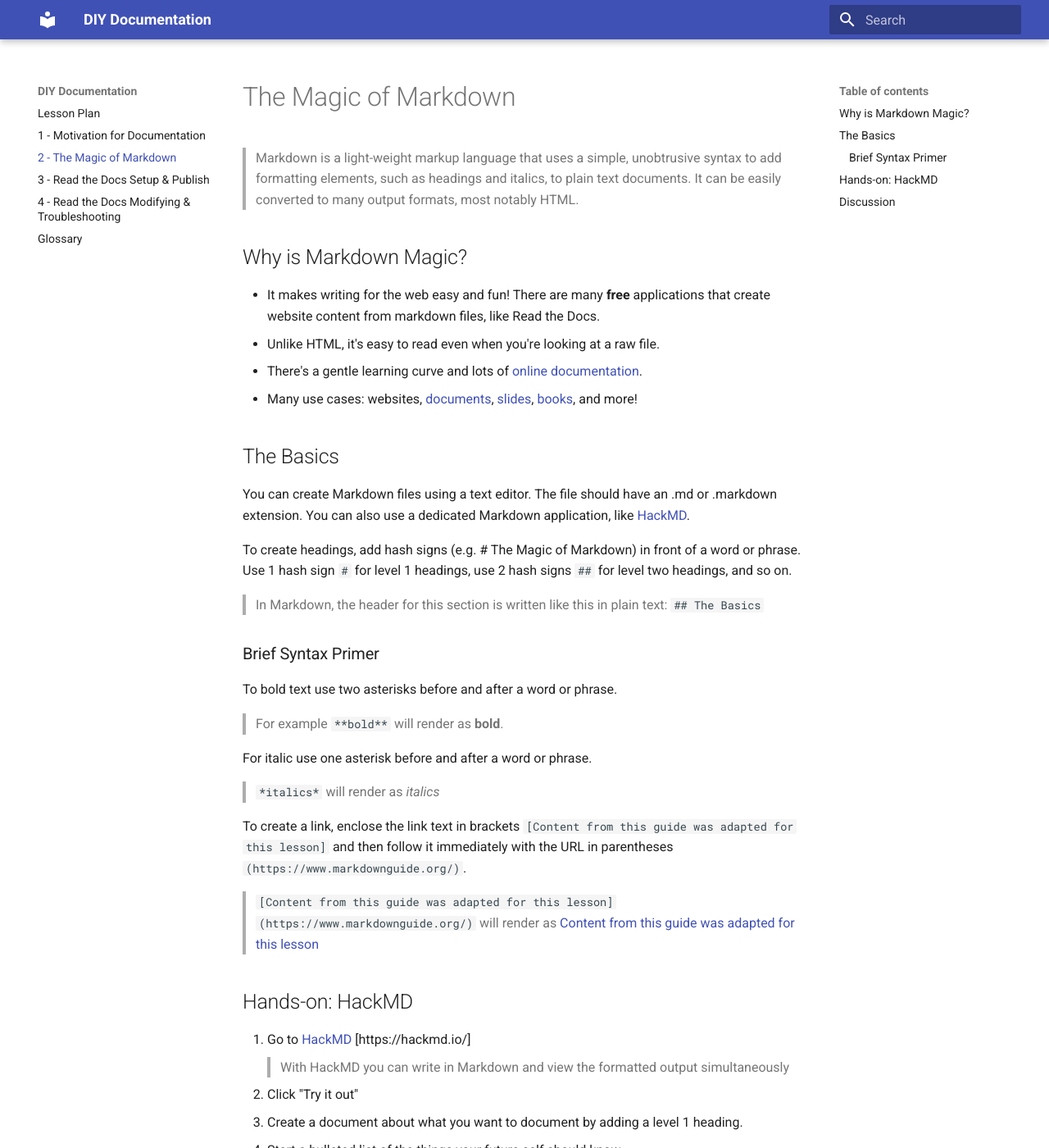
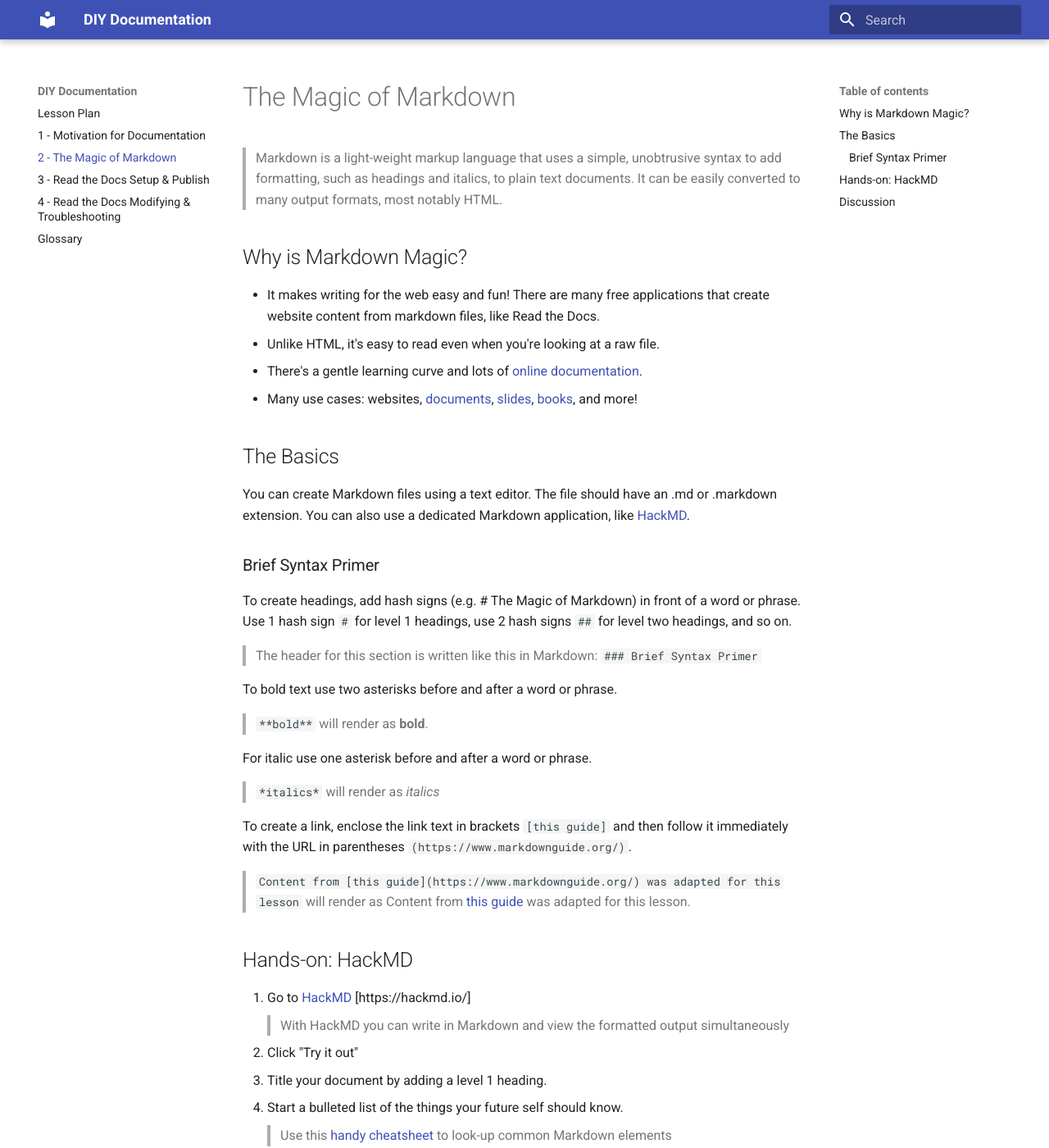
Before and after one commit to rchampieux/diy-documentation, an MkDocs documentation site: the page built from docs/lesson2.md, in a window 1280 px wide and 1400 px high. Shown: the whole window at 82% size. Built offline with MkDocs 1.6.1 and Material for MkDocs 9.7.7, drawn with Linux system fonts in a browser that asks for light colours; old or Windows-style settings are respelled for this version of MkDocs.

Commit message:
Update lesson2.md

```diff
--- a/docs/lesson2.md
+++ b/docs/lesson2.md
@@ -1,37 +1,35 @@
 # The Magic of Markdown
 
-> Markdown is a light-weight markup language that uses a simple, unobtrusive syntax to add formatting elements, such as headings and italics, to plain text documents.  It can be easily converted to many output formats, most notably HTML.
+> Markdown is a light-weight markup language that uses a simple, unobtrusive syntax to add formatting, such as headings and italics, to plain text documents.  It can be easily converted to many output formats, most notably HTML.
 
 ## Why is Markdown Magic?
-- It makes writing for the web easy and fun!  There are many **free** applications that create website content from markdown files, like Read the Docs.
+- It makes writing for the web easy and fun!  There are many free applications that create website content from markdown files, like Read the Docs.
 - Unlike HTML, it's easy to read even when you're looking at a raw file.
 - There's a gentle learning curve and lots of [online documentation](https://github.com/adam-p/markdown-here/wiki/Markdown-Cheatsheet).
 - Many use cases:  websites, [documents](https://ulysses.app/), [slides](https://github.com/gnab/remark), [books](https://leanpub.com), and more!
 
 ## The Basics
-
 You can create Markdown files using a text editor.  The file should have an .md or .markdown extension.  You can also use a dedicated Markdown application, like [HackMD](https://hackmd.io/).
 
+### Brief Syntax Primer
 To create headings, add hash signs (e.g. # The Magic of Markdown) in front of a word or phrase.  Use 1 hash sign `#` for level 1 headings, use 2 hash signs `##` for level two headings, and so on.
-> In Markdown, the header for this section is written like this in plain text: `## The Basics`
-
-### Brief Syntax Primer
+> The header for this section is written like this in Markdown: `### Brief Syntax Primer`
 
 To bold text use two asterisks before and after a word or phrase.
-> For example `**bold**` will render as **bold**.
+> `**bold**` will render as **bold**.
 
 For italic use one asterisk before and after a word or phrase.
 > `*italics*` will render as *italics*
 
-To create a link, enclose the link text in brackets `[Content from this guide was adapted for this lesson]` and then follow it immediately with the URL in parentheses `(https://www.markdownguide.org/)`.
-> `[Content from this guide was adapted for this lesson](https://www.markdownguide.org/)` will render as [Content from this guide was adapted for this lesson](https://www.markdownguide.org/)
+To create a link, enclose the link text in brackets `[this guide]` and then follow it immediately with the URL in parentheses `(https://www.markdownguide.org/)`.
+> `Content from [this guide](https://www.markdownguide.org/) was adapted for this lesson` will render as Content from [this guide](https://www.markdownguide.org/) was adapted for this lesson.
 
 ## Hands-on: HackMD
 1. Go to [HackMD](https://hackmd.io/)
 [https://hackmd.io/]
 > With HackMD you can write in Markdown and view the formatted output simultaneously
 2. Click "Try it out"
-3. Create a document about what you want to document by adding a level 1 heading.
+3. Title your document by adding a level 1 heading.
 4. Start a bulleted list of the things your future self should know.
 > Use this [handy cheatsheet](https://github.com/adam-p/markdown-here/wiki/Markdown-Cheatsheet#blockquotes) to look-up common Markdown elements
 5. Add a [gif](https://giphy.com/) to your document.
```
